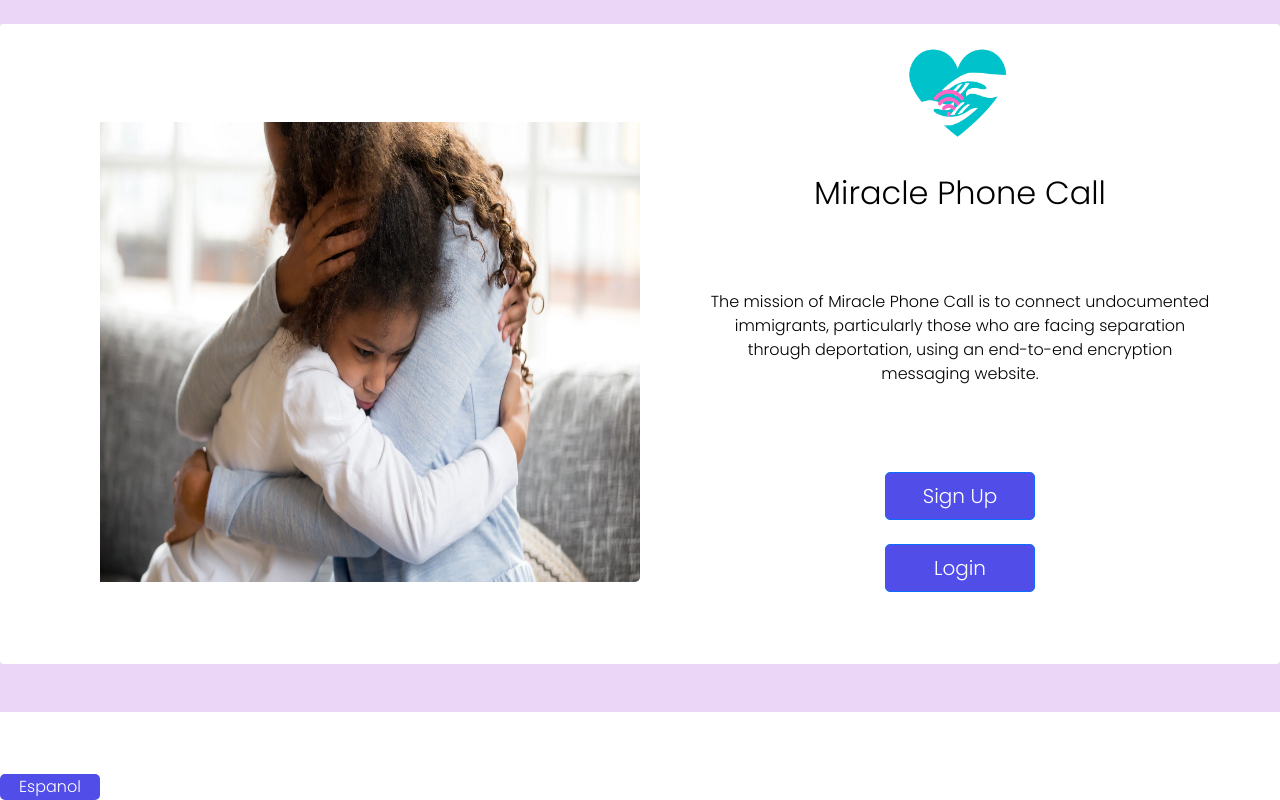
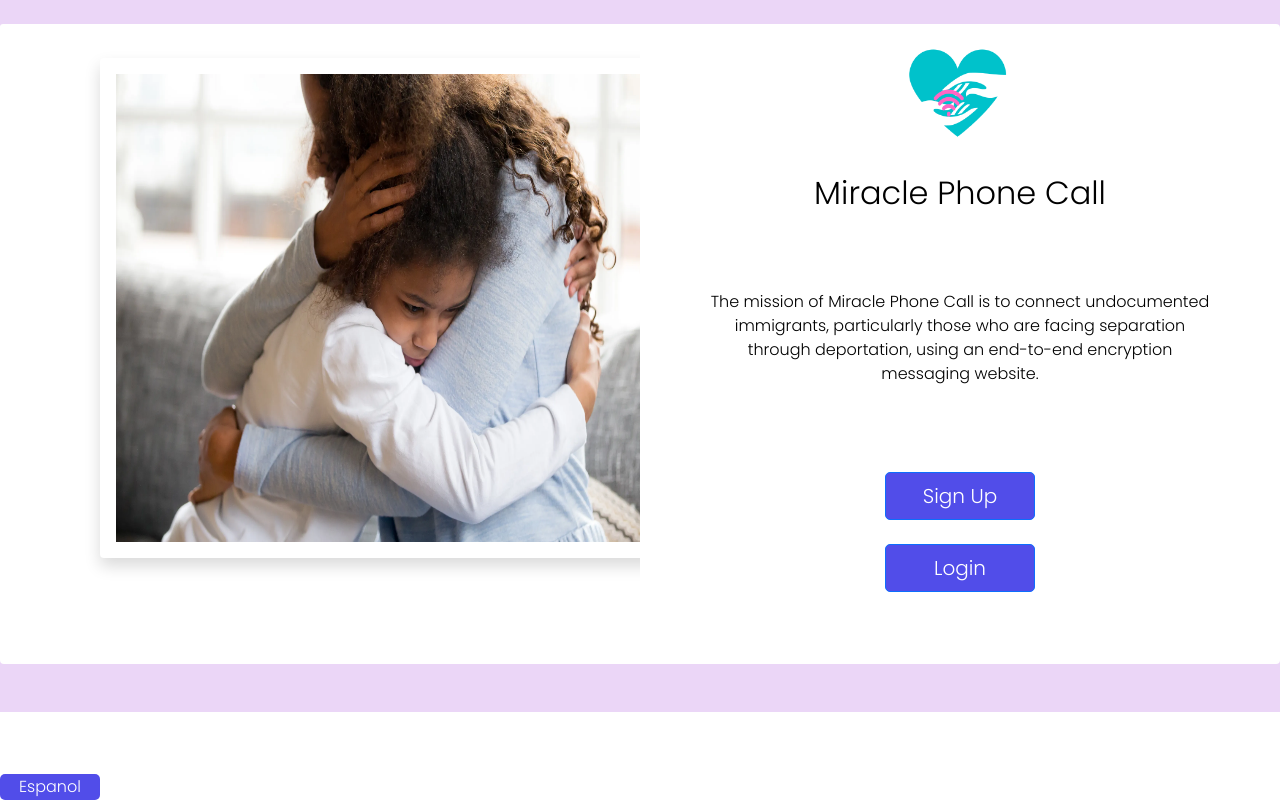
Before and after one commit to Miracle-Phone-Call/miracle-phone-call-frontEnd, a React (Create React App) app in the folder miracle-phone-call/: page / in a window 1280 px wide. Built offline with nearby package versions, Linux system fonts and the light colour scheme.

Commit message:
shadow to card and padding in landing page

```diff
--- a/miracle-phone-call/src/Component-Styling/landing.css
+++ b/miracle-phone-call/src/Component-Styling/landing.css
@@ -1,10 +1,12 @@
 .landing-image {
    padding-top: 40px;
-   padding-left: 100px;
    width: 400px;
    height: 500px;
    object-fit:fit;
    object-position: 100% 0;
+   padding-left: 100px;
+   margin-left:100px;
+
 }
 
 .Appimg {
@@ -50,3 +52,6 @@
     object-fit: cover;
     padding-right: 200px;
   }
+
+  .img-card {
+  }
--- a/miracle-phone-call/src/Components/Landing.js
+++ b/miracle-phone-call/src/Components/Landing.js
@@ -9,8 +9,8 @@
       <br></br>
       <CardGroup className="topPage img-fluid">
       {/* <Card className="border-0" style={{backgroundColor: '#D4AEE6', borderRadius: 5}}>   </Card> */}
-      <Card className="border-0 card-img-top justify-content-center" style={{}}>
-          <CardImg className='landing-image' style={{borderRadius: 5}} alt="Card image cap"  src="../images/hugs.png"/>
+      <Card className="img-card border-0 card-img-top justify-content-center" style={{}}>
+          <CardImg className='landing-image shadow p-3 mb-5 bg-white rounded' style={{borderRadius: 5}} alt="Card image cap"  src="../images/hugs.png"/>
           <br></br>
         </Card>
 
--- a/miracle-phone-call/src/Components/Signup.js
+++ b/miracle-phone-call/src/Components/Signup.js
@@ -128,7 +128,8 @@
                               setRePassword(event.target.value)}} value={repassword}
               />
             </FormGroup>
-            <Button color="warning" className = "m-5 " onClick = {register}> Register </Button>
+            <Button color="warning" className = "m-5 " onClick = {register}
+            style={{backgroundColor: '#514DE9'}}> Register </Button>
           </Form>
           <p>Already have an account? <Link to="/login">Login</Link></p>
         </Card>
```
